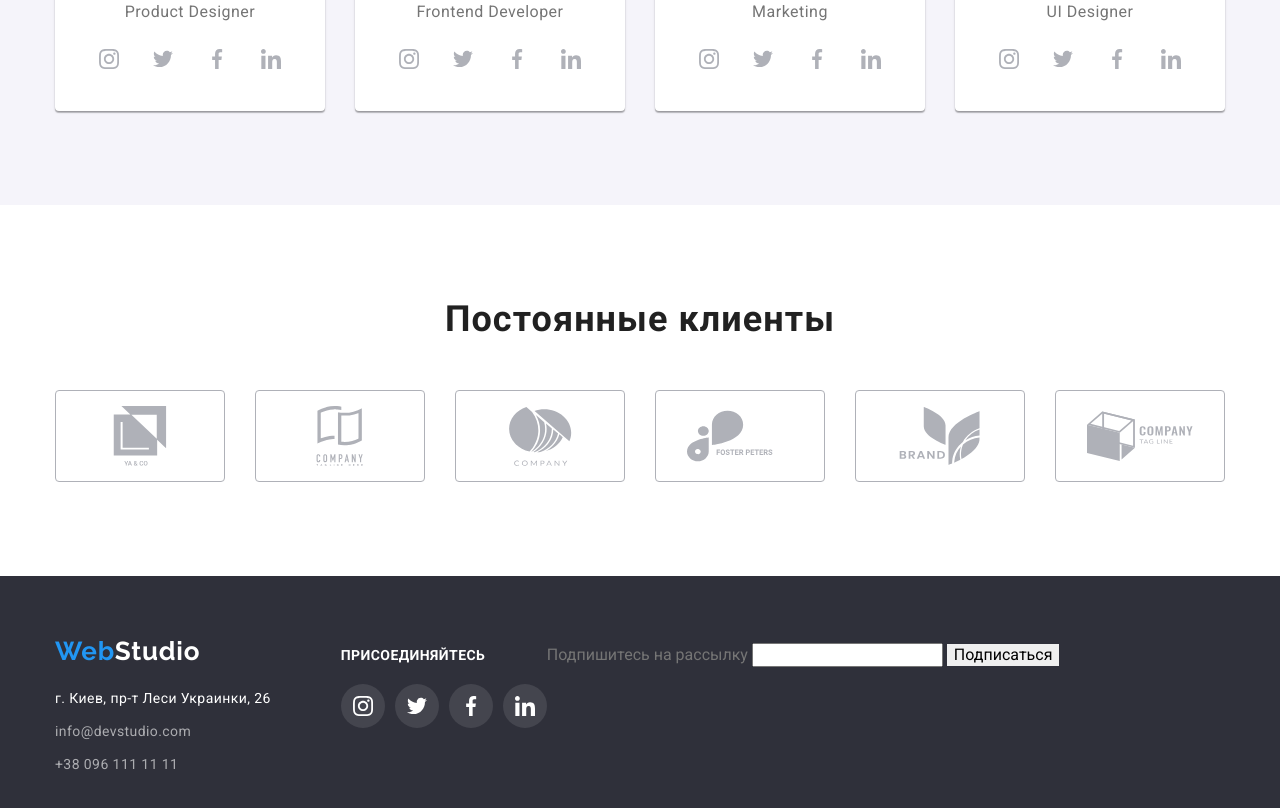
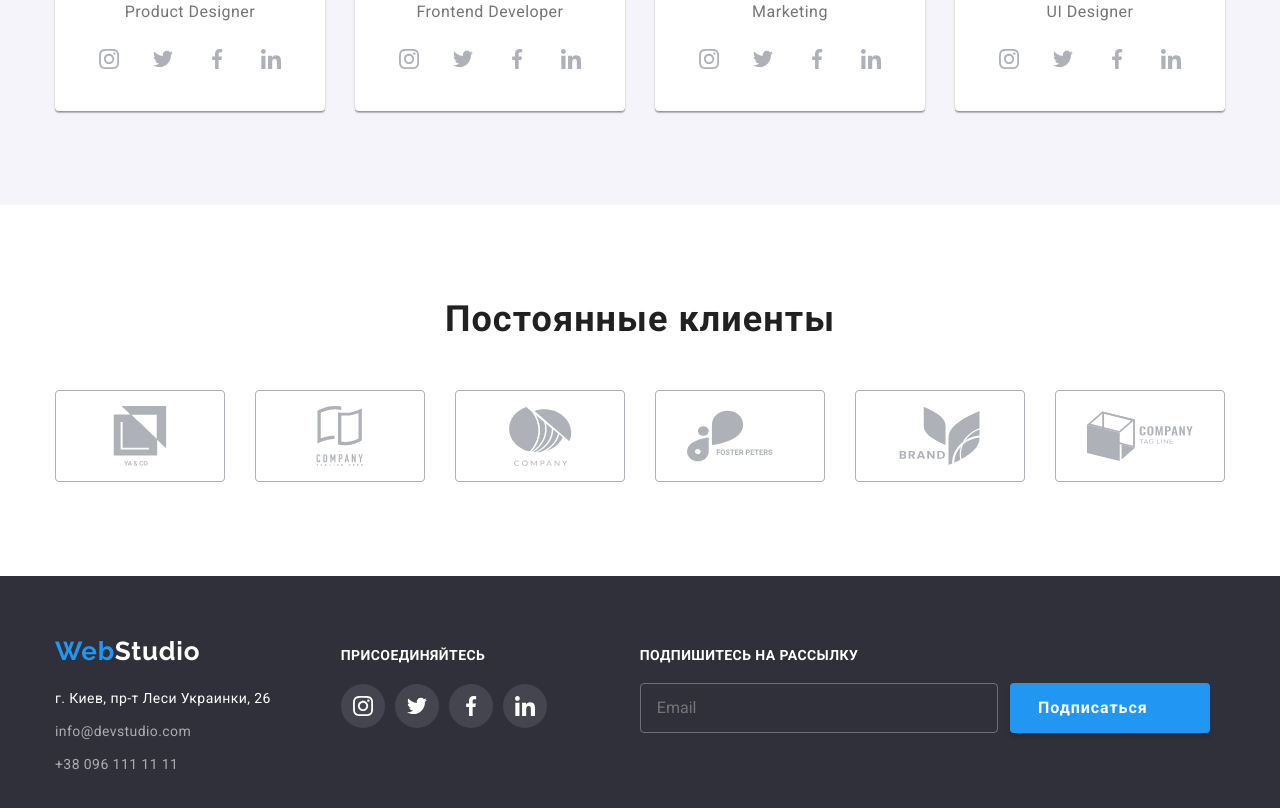
Before and after one commit to Andrii-Dmytrenk0/goit-markup-hw-06, a plain HTML site: page index.html in a window 1280 px wide. Shown: the part 2096-2904 px from the top of the page. Drawn offline with nearby package versions, Linux system fonts and the light colour scheme.

Commit message:
Добавляет оформление формы футера

```diff
--- a/css/style.css
+++ b/css/style.css
@@ -285,6 +285,12 @@ align-items: center;
   padding-right: 8px;
   background-color: var(--h1-text-color);
   cursor: pointer;
+
+  transition: fill 250ms cubic-bezier(0.4, 0, 0.2, 1);
+}
+.button-close:focus,
+.button-close:hover{
+  fill: var(--acent-color);
 }
 .close-svg{
   border: 1px solid rgba(0, 0, 0, 0.1);
@@ -810,6 +816,10 @@ textarea {
 
   border: 1px solid rgba(33, 33, 33, 0.2);
   border-radius: 4px;
+
+  padding-top: 14px;
+  padding-bottom: 14px;
+  padding-left: 42px;
 }
 .feetback{
   position: relative;
@@ -842,6 +852,14 @@ textarea {
 
   border: 1px solid rgba(33, 33, 33, 0.2);
   border-radius: 4px;
+
+  padding: 12px 16px;
+  font-weight: 400;
+  font-size: 12px;
+  line-height: 14px;
+  letter-spacing: 0.01em;
+
+  color: rgba(117, 117, 117, 0.5);
 }
 .polisy{
   display: flex;
@@ -852,7 +870,9 @@ textarea {
   margin-left: auto;
   margin-bottom: 30px;
 }
-
+.polisy > input {
+  margin-right: 9px;
+}
 .form-button{
   margin-right: auto;
   margin-left: auto;
@@ -873,3 +893,67 @@ textarea {
   padding: 10px 32px;
   min-width: 200px;
 }
+/* form-footer */
+.input-wrap{
+  display: flex;
+  align-items: flex-end;
+}
+.subscribe-block{
+  margin-right: 12px;
+  margin-left: 93px;
+
+  display: flex;
+  flex-direction: column;
+}
+.subscribe-block > label {
+  margin-bottom: 20px;
+
+  font-weight: 700;
+  font-size: 14px;
+  line-height: 16px;
+  letter-spacing: 0.03em;
+  text-transform: uppercase;
+
+  color: var(--h1-text-color);
+}
+.subscribe-block > input {
+  width: 358px;
+  height: 50px;
+
+  border: 1px solid rgba(255, 255, 255, 0.3);
+  border-radius: 4px;
+  background: transparent;
+
+  padding-left: 16px;
+  padding-bottom: 15px;
+  padding-top: 15px;
+
+  color: var(--h1-text-color);
+}
+.subscribe-button{
+  width: 200px;
+  height: 50px;
+
+  box-shadow: 0px 4px 4px rgba(0, 0, 0, 0.15);
+  border-radius: 4px;
+
+  background: var(--acent-color);
+  color: var(--h1-text-color);
+
+  font-weight: 700;
+  font-size: 16px;
+  line-height: 30px;
+  letter-spacing: 0.06em;
+
+  display: flex;
+  justify-content: center;
+  align-items: center;
+
+
+}
+.icon-buttun-subscribe{
+  width: 24px;
+  height: 24px;
+
+  margin-left: 10px;
+}
--- a/index.html
+++ b/index.html
@@ -71,18 +71,18 @@
                         <h2 class="form-label">Оставьте свои данные, мы вам перезвоним</h2>
                         <div class="input-info">
                         <label for="name">Имя</label>
-                        <svg>
+                        <svg class="icon-input">
                         <use href="./images/symbol-defs.svg#icon-person-input"></use>
                         </svg>
-                        <input type="text" name="name" id="name" autofocus />
+                        <input type="text" name="name" id="name" placeholder=" " class="input-input"/>
                         </div>
 
                         <div class="input-info">
                         <label for="tel">Телефон</label>
-                        <svg>
+                        <svg class="input">
                         <use href="./images/symbol-defs.svg#icon-phone-input"></use>
                         </svg>
-                        <input type="tel" name="tel" id="tel">
+                        <input type="tel" name="tel" id="tel" placeholder=" ">
                         </div>
 
                         <div class="input-info">
@@ -90,12 +90,12 @@
                         <svg>
                         <use href="./images/symbol-defs.svg#icon-email-input"></use>
                         </svg>
-                        <input type="email" name="email" id="email">
+                        <input type="email" name="email" id="email" placeholder=" ">
                         </div>
 
                         <div class="feetback">
                         <label for="feetback">Комментарий</label>
-                        <textarea name="feetback" id="feetback" rows="10"></textarea>
+                        <textarea name="feetback" id="feetback" rows="10" placeholder="Введите текст"></textarea>
                         </div>
 
                         <div class="polisy">
@@ -438,11 +438,16 @@
                         </li>
                     </ul>
                 </div>
-                <form>
+                <form class="input-wrap">
+                    <div class="subscribe-block">
                     <label for="subscribe">Подпишитесь на рассылку</label>
-                    <input type="text" name="subscribe">
-
-                    <button type="submit">Подписаться</button>
+                    <input type="text" name="subscribe" placeholder="Email">
+                    </div>
+                    <button type="submit" class="subscribe-button">Подписаться
+                        <svg class="icon-buttun-subscribe">
+                            <use href="./images/symbol-defs.svg#icon-icon-send"></use>
+                        </svg>
+                    </button>
                 </form>
         </div>
     </footer>
```
Also changed, not shown: portfolio.html (+11 -0 lines), images/symbol-defs.svg.
